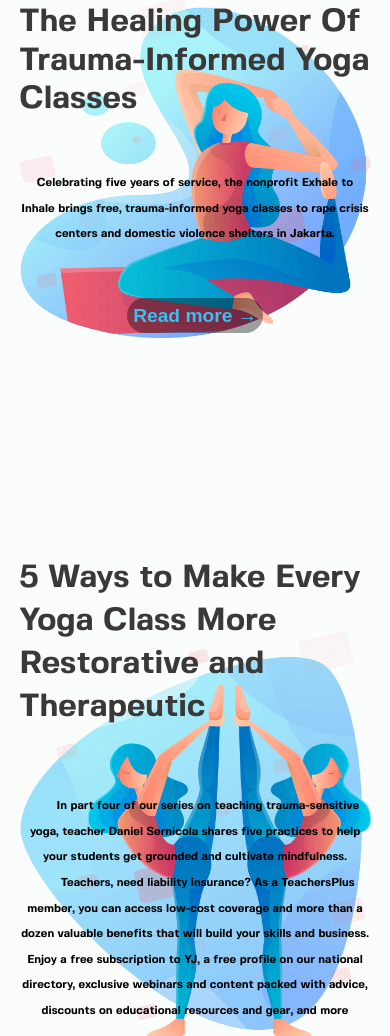
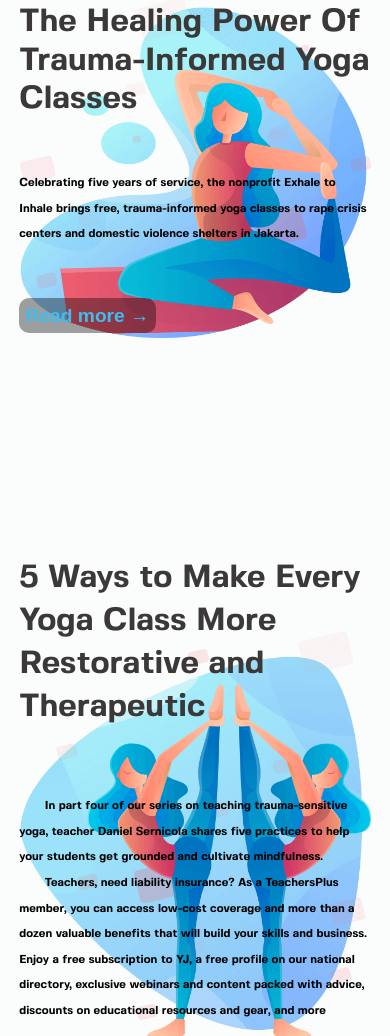
Before and after one commit to jintsuu/beryoga-website, a plain HTML site: page index.html in a window 390 px wide. Shown: the part 2948-3984 px from the top of the page. Drawn offline with Linux system fonts and the light colour scheme.

Commit message:
fixed text alignment

```diff
--- a/sass/media/_media.scss
+++ b/sass/media/_media.scss
@@ -231,7 +231,7 @@
     }
 
     .first-blog {
-        text-align: center;
+        text-align: left;
     }
 
     .first-blog__text-wrapper {
@@ -249,7 +249,7 @@
 
     .about-us__wrapper {
         padding-right: 0;
-        justify-content: center;
+        justify-content: left;
     }
 
 
@@ -268,13 +268,13 @@
     }
 
     .second-blog__wrapper {
-        justify-content: center;
+        justify-content: left;
         padding-left: 0;
     }
 
     .second-blog__text-wrapper {
         padding-left: 0;
-        text-align: center;
+        text-align: left;
     }
 
     .primary-text {
@@ -285,7 +285,7 @@
         font-weight: 600;
         font-size: 3rem;
         background: rgba(0, 0, 0, 0.377);
-        border-radius: 30px;
+        border-radius: 10px;
         padding: 1rem;
     }
 }
```
Also changed, not shown: css/main.css, dist/css/main.min.css, 2 other files.
